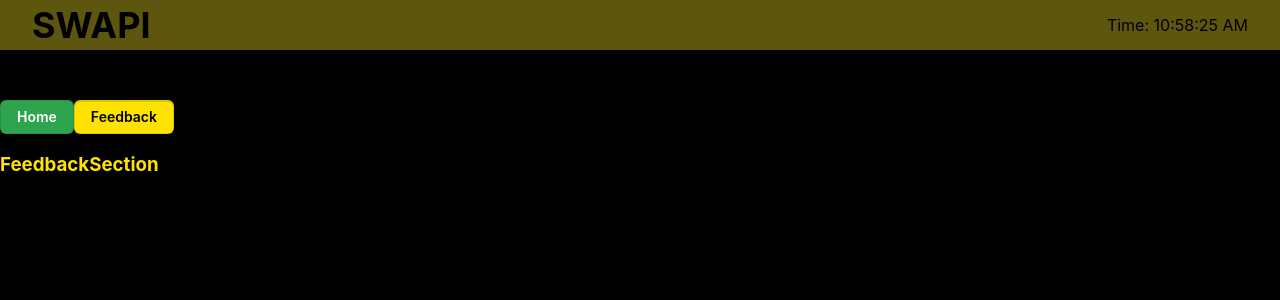
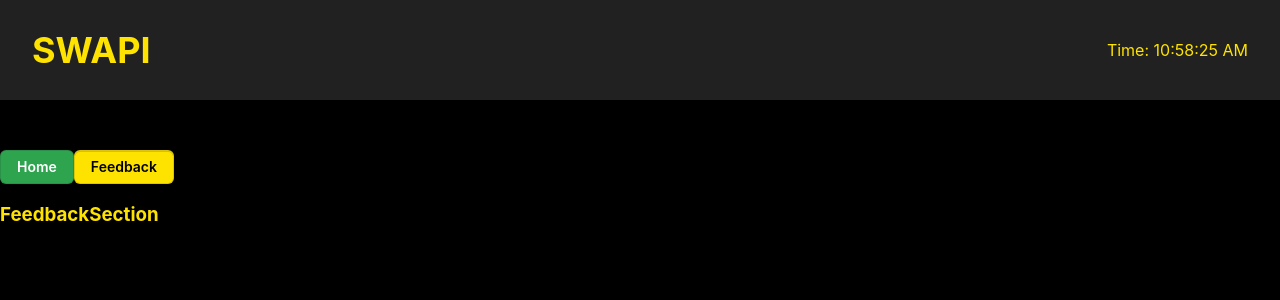
Before and after one commit to MaksymPi/-practice_react, a React (Create React App) app: page / in a window 1280 px wide. Shown: the top 300 px of the page. Built offline with nearby package versions, Linux system fonts and the light colour scheme.

Commit message:
style_components

```diff
--- a/package.json
+++ b/package.json
@@ -9,6 +9,7 @@
     "react": "^18.2.0",
     "react-dom": "^18.2.0",
     "react-scripts": "5.0.1",
+    "styled-components": "^6.1.6",
     "web-vitals": "^2.1.4"
   },
   "scripts": {
--- a/src/Header/Header.jsx
+++ b/src/Header/Header.jsx
@@ -1,7 +1,16 @@
 import React from 'react'
 import { useState } from 'react'
+import { styled } from 'styled-components'
 
-import classes from './Header.module.css'
+const HeaderContainer = styled.header`
+  height: 100px;
+  display: flex;
+  padding: 0 2rem;
+  justify-content: space-between;
+  align-items: center;
+  background: #212121;
+  margin-bottom: 50px;
+`
 
 const Header = () => {
   const [now, setNow] = useState(new Date());
@@ -9,10 +18,10 @@ const Header = () => {
   setInterval(() => setNow(new Date()), 1000)
 
   return (
-    <div className= {classes.header}>
+    <HeaderContainer>
       <h1>SWAPI</h1>
-      <span className={classes.time}>Time: {now.toLocaleTimeString()}</span>
-    </div>
+      <span>Time: {now.toLocaleTimeString()}</span>
+    </HeaderContainer>
   )
 }
 
--- a/src/Header/Header.module.css
+++ /dev/null
@@ -1,19 +0,0 @@
-.header {
-  height: 50px;
-  display: flex;
-  padding: 0 2rem;
-  justify-content: space-between;
-  align-items: center;
-  background: #5e550e;
-  margin-bottom: 50px;
-}
-
-h1 {
-    color: #000000;
-    text-align: center;
-    font-size: 36px;
-  }
-
-.time {
-    color: #000000;
-  }
```
Also changed, not shown: 1 other file (tests, documents, lock files or other folders).
